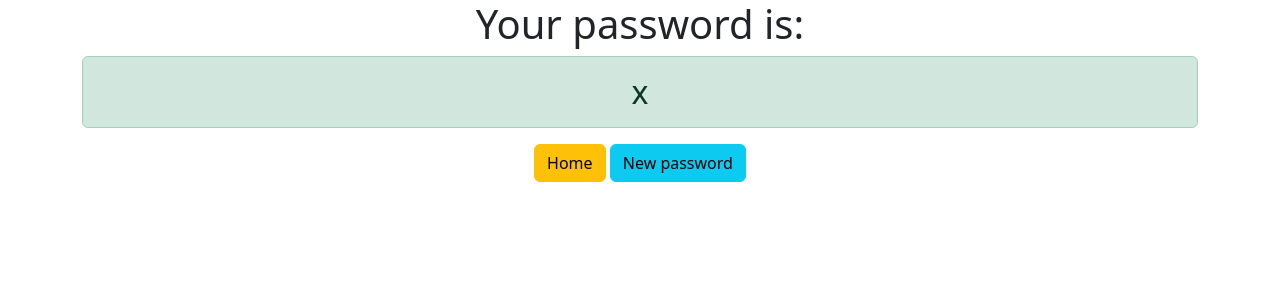
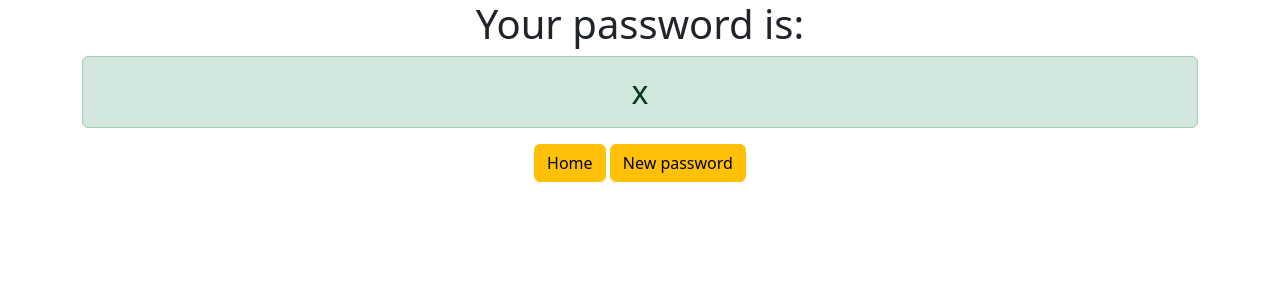
Before and after one commit to Magosusas/django3-password-generator, a Django app: template generator/templates/generator/password.html in a window 1280 px wide. Shown: the top 300 px of the page. Run offline with Django 4.2, Linux system fonts and the light colour scheme; the template is opened without the code that fills it: most values are stand-ins (such as "Sample title", 1, 10 or a date in 2020).

Commit message:
Just testing

```diff
--- a/generator/templates/generator/password.html
+++ b/generator/templates/generator/password.html
@@ -4,5 +4,5 @@
     <h1>Your password is:</h1>
     <h2 class="alert alert-success">{{ password }}</h2>
     <a href="{% url 'home' %}" class="btn btn-warning">Home</a>
-    <button onclick="window.location.reload();" class="btn btn-info">New password</button>
+    <button onclick="window.location.reload();" class="btn btn-warning">New password</button>
 </div>
```
